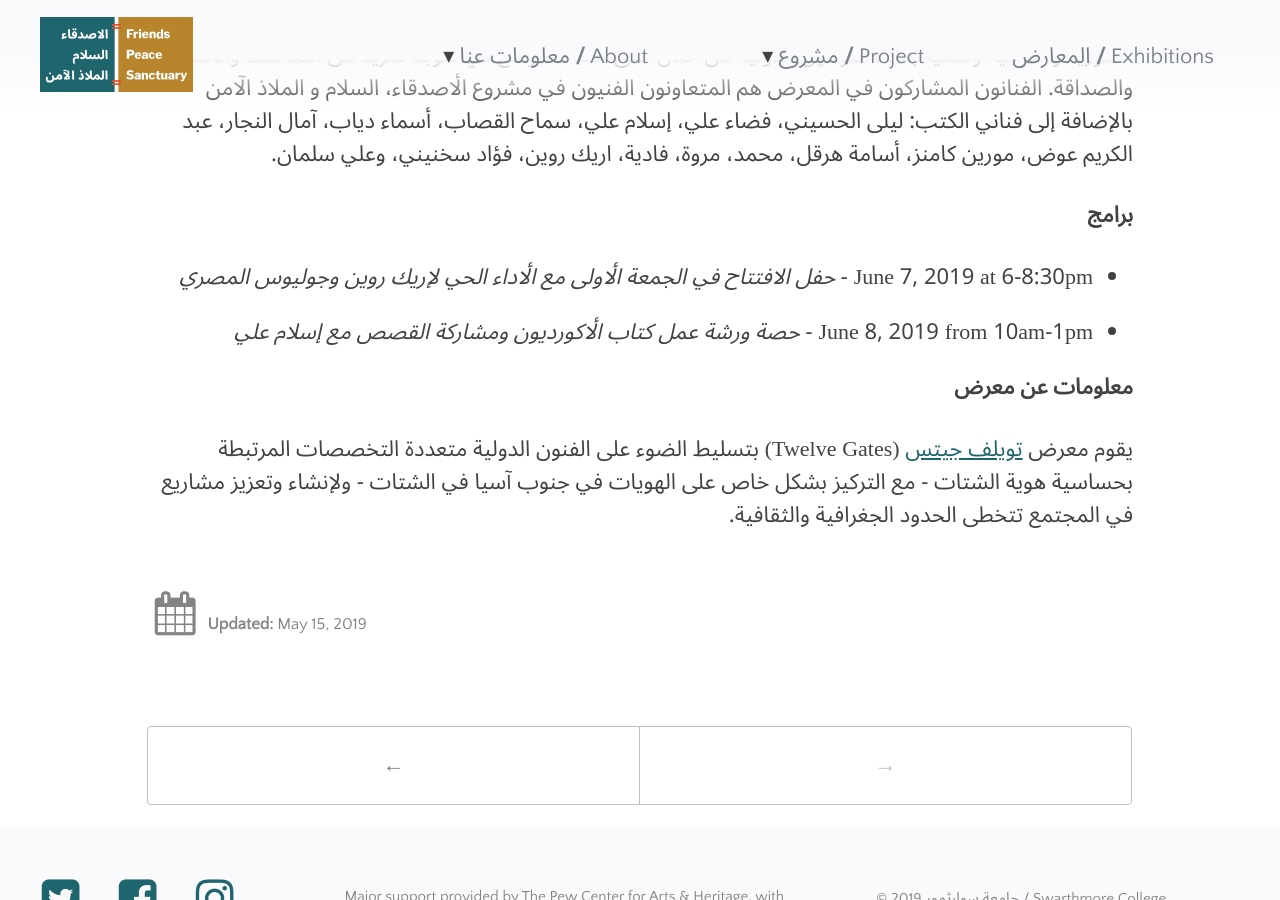
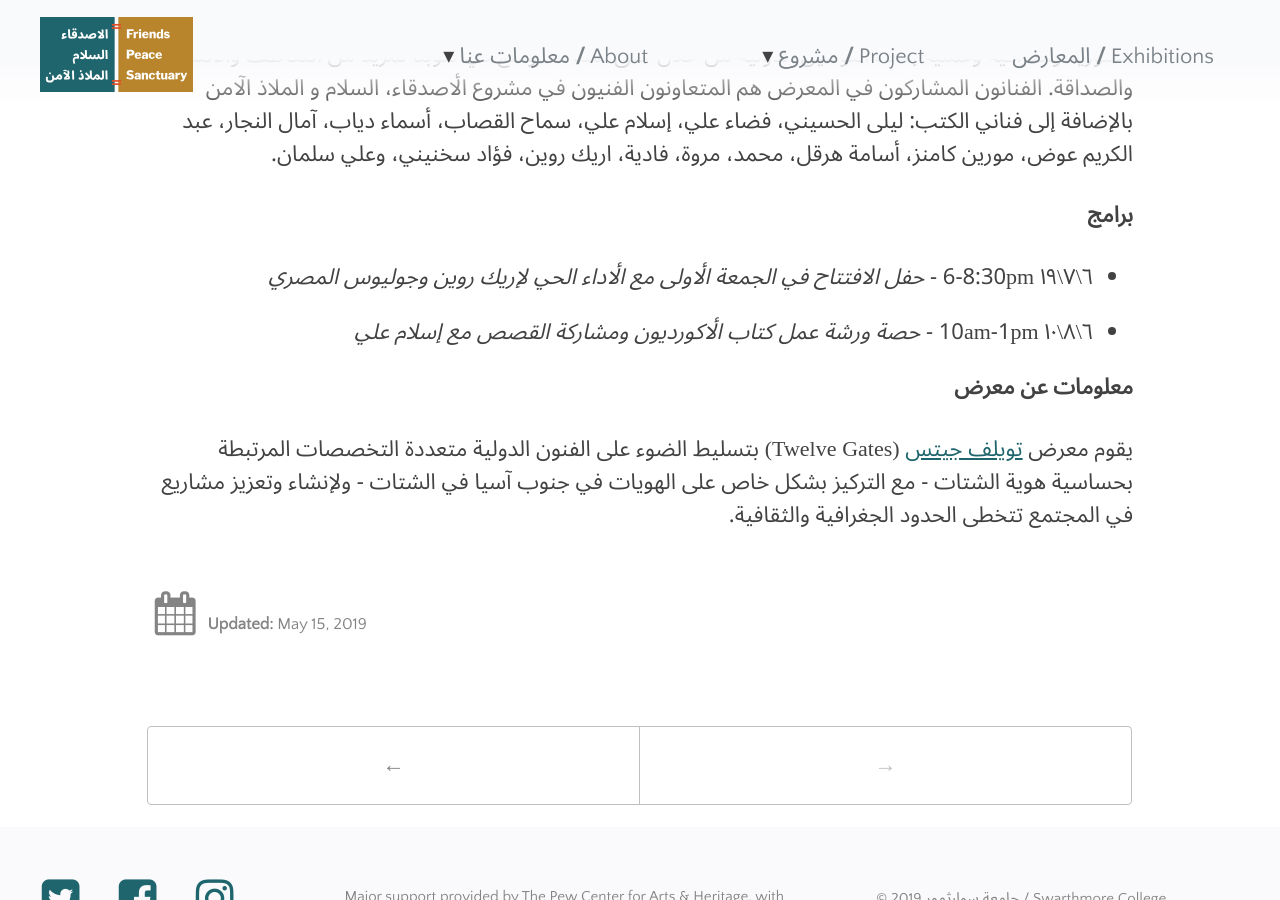
Before and after one commit to swat-ds/fps.swarthmore.edu, a Jekyll site: the page built from _posts/2019-05-15-friends.md, in a window 1280 px wide and 900 px high, scrolled down 2692 px. Built offline with Jekyll 4.4.1, drawn with Linux system fonts in a browser that asks for light colours.

Commit message:
Update 2019-05-15-friends.md

```diff
--- a/_posts/2019-05-15-friends.md
+++ b/_posts/2019-05-15-friends.md
@@ -64,10 +64,10 @@ In partnership with [12Gates Arts](http://www.twelvegatesarts.org/), _Friends, P
 **برامج**
 {: .ar}
 
-- June 7, 2019 at 6-8:30pm - _حفل الافتتاح في الجمعة الأولى مع الأداء الحي لإريك روين وجوليوس المصري_
+- ٦\٧\١٩  6-8:30pm - _حفل الافتتاح في الجمعة الأولى مع الأداء الحي لإريك روين وجوليوس المصري_
 {: .ar}
 
-- June 8, 2019 from 10am-1pm - _حصة ورشة عمل كتاب الأكورديون ومشاركة القصص مع إسلام علي_
+- ٦\٨\١٠ 10am-1pm - _حصة ورشة عمل كتاب الأكورديون ومشاركة القصص مع إسلام علي_
 {: .ar}
 
 
```
